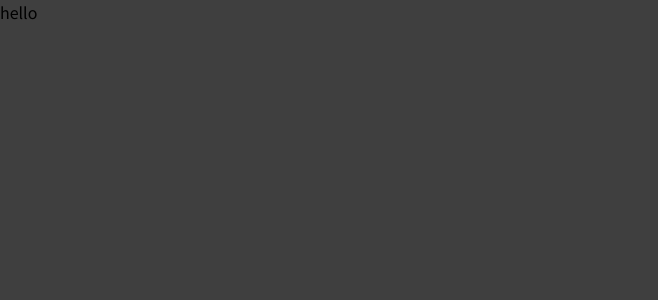
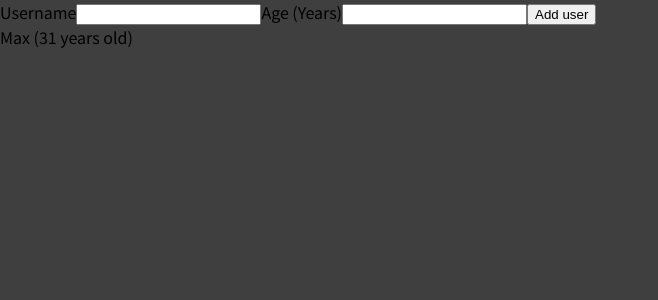
Before and after one commit to lovrovi/react-demo-app, a React (Create React App) app: page / in a window 1280 px wide. Shown: the top 300 px of the page, without its empty margins (0-658 px from the left). Built offline with nearby package versions, Linux system fonts and the light colour scheme.

Commit message:
created card, user list and form components

```diff
--- a/src/App.js
+++ b/src/App.js
@@ -1,12 +1,37 @@
-import React from 'react';
+import React, { useState } from "react";
+import { UserForm } from "./components/Users/UserForm";
+import { Users } from "./components/Users/Users";
 
 const App = () => {
+  const [userList, setUserList] = useState([
+    {
+      id: Math.random().toString(),
+      name: "Max",
+      age: 31,
+    },
+  ]);
+
+  const addNewUser = (newUser) => {
+    setUserList((prevState) => {
+      return [...prevState, newUser];
+    });
+    console.log(newUser);
+  };
+
+  /* let userList = [
+    {
+      id: Math.random().toString(),
+      name: "Max",
+      age: 31,
+    },
+  ]; */
 
   return (
     <div>
-      hello
+      <UserForm onUserCreate={addNewUser} />
+      <Users users={userList} />
     </div>
   );
-}
+};
 
 export default App;
--- /dev/null
+++ b/src/components/Containers/Card.js
@@ -0,0 +1,9 @@
+import React from 'react'
+
+export const Card = (props) => {
+    return (
+        <div>
+            {props.children}
+        </div>
+    )
+}
--- /dev/null
+++ b/src/components/Users/UserForm.js
@@ -0,0 +1,38 @@
+import React, {useState} from "react";
+import { Card } from "../Containers/Card";
+
+export const UserForm = (props) => {
+    const [username, setUsername] = useState("")
+    const [age, setAge] = useState("")
+
+    const submitUserHandler = (e) => {
+        e.preventDefault();
+        const newUser = {
+            id : Math.random().toString(),
+            name : username,
+            age : age
+        }
+        props.onUserCreate(newUser)
+    }
+
+    const onUsernameChangeHandler = (e) => {
+      setUsername(e.target.value)
+    }
+
+    const onAgeChangeHandler = (e) => {
+      setAge(e.target.value)
+    }
+
+  return (
+    <Card>
+      <form onSubmit={submitUserHandler}>
+        <label>Username</label>
+        <input type="text" onChange={onUsernameChangeHandler} value={username}/>
+        <label>Age (Years)</label>
+        <input type="text" onChange={onAgeChangeHandler} value={age}/>
+        <button type="submit">Add user</button>
+      </form>
+
+    </Card>
+  );
+};
--- /dev/null
+++ b/src/components/Users/Users.js
@@ -0,0 +1,16 @@
+import React from "react";
+import { Card } from "../Containers/Card";
+
+export const Users = (props) => {
+  return (
+    <Card>
+      {props.users.map((user) => {
+        return (
+          <div key={user.id}>
+            {user.name} ({user.age} years old)
+          </div>
+        );
+      })}
+    </Card>
+  );
+};
```
